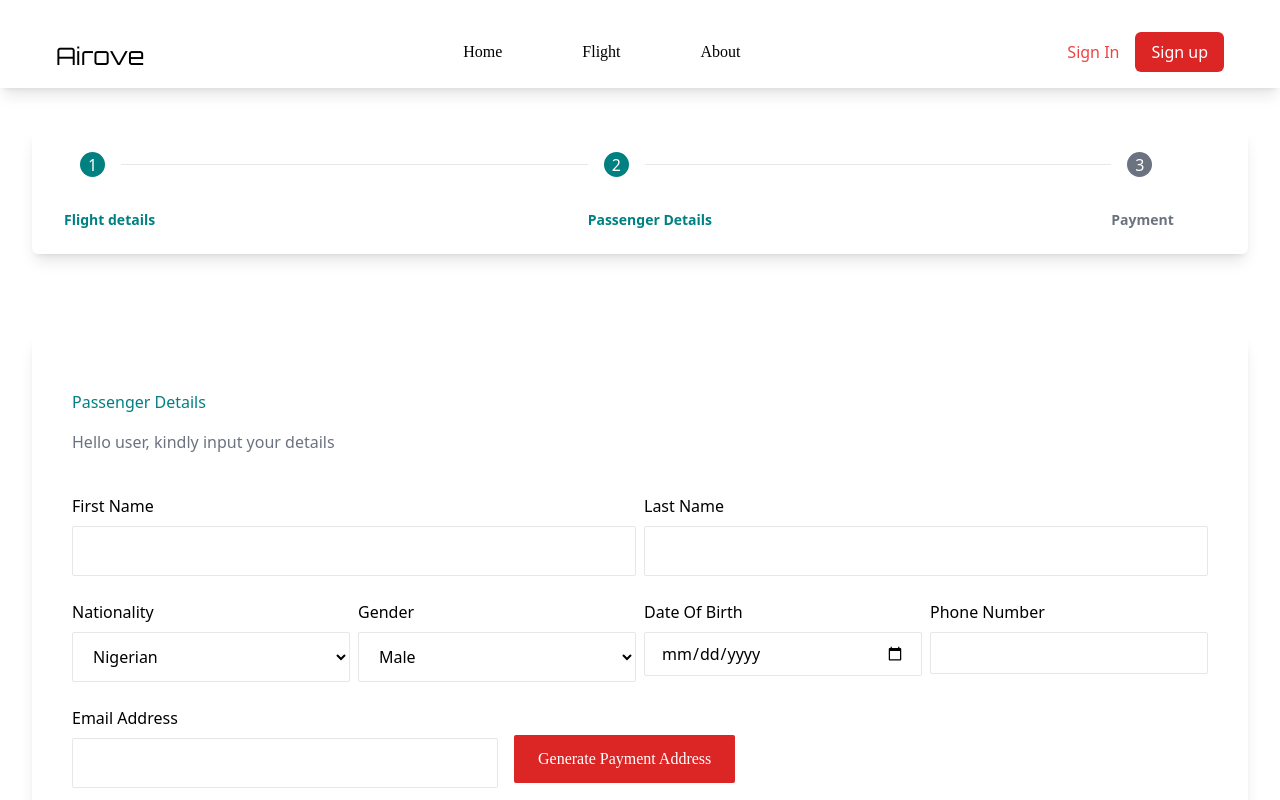
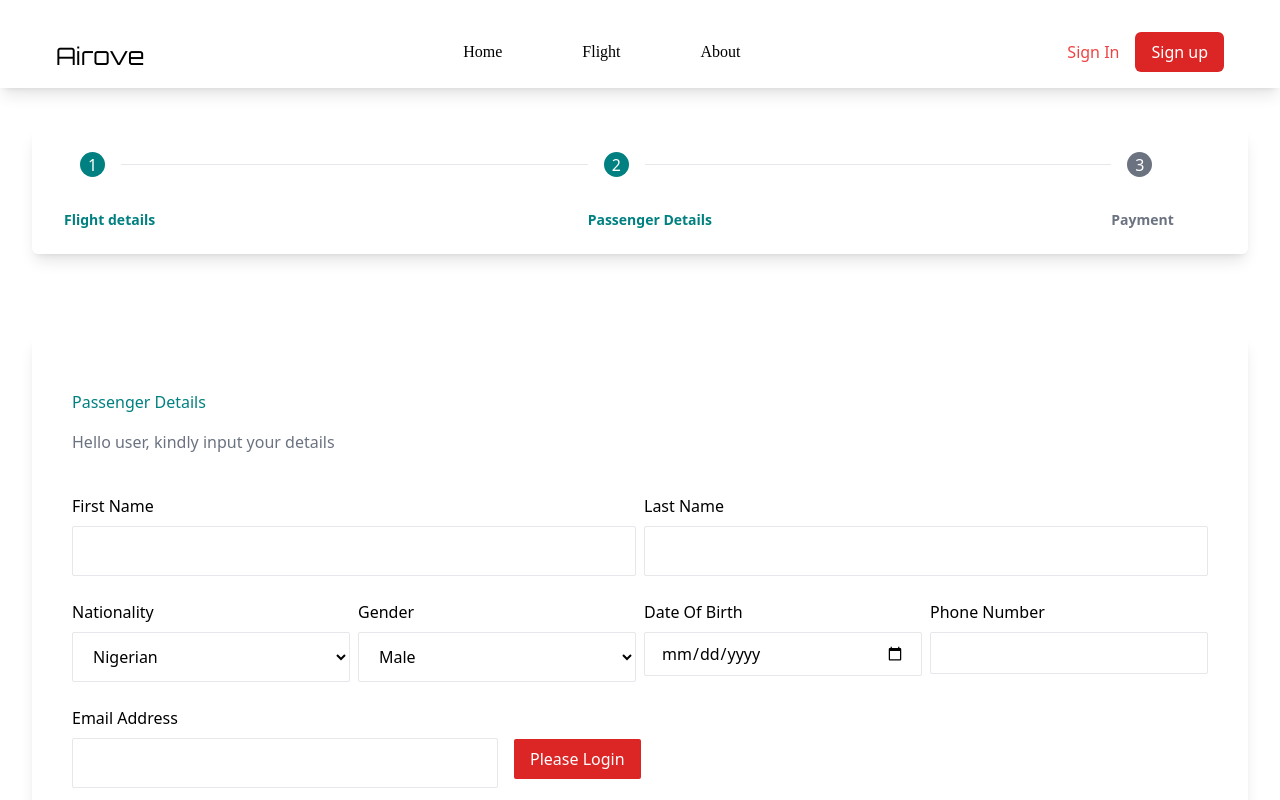
Before and after one commit to nodeNinjas01/Airove, a React (Vite) app: page /flight-two in a window 1280 px wide. Shown: the top 800 px of the page. Built offline with nearby package versions, Linux system fonts and the light colour scheme.

Commit message:
added conditions to generate wallet page

```diff
--- a/src/pages/flight-two.jsx
+++ b/src/pages/flight-two.jsx
@@ -22,7 +22,7 @@ const FlightTwo = () => {
     nationality: '',
     gender: '',
     price_amount: 0,
-    customer_did: ''
+    customer_did: null
   })
   const navigateFunction = () => {
     navigate('/flight-three')
@@ -55,8 +55,12 @@ const FlightTwo = () => {
         ? currentTicket?.businessPrice
         : currentTicket?.firstClassPrice
 
-    const userData = localStorage.getItem('airove') ? JSON.parse(localStorage.getItem('airove')) : ''
+    const userData = localStorage.getItem('airove') ? JSON.parse(localStorage.getItem('airove')) : null
+    if (userData) {
       setFormData({ ...formData, price_amount: amt * bitcoinPrice, customer_did: userData?.data?.did })
+
+    }
+    console.log(formData?.customer_did, 'DID');
 
 
   }, [])
@@ -163,6 +167,12 @@ const FlightTwo = () => {
 
               </div>
             </div>
+            {formData?.customer_did === null ? <button
+            onClick={()=>{
+              navigate('/sign-in')
+            }}
+            className='bg-red-600 mt-8 px-4 py-2 rounded-sm text-white'>Please Login</button> :
+
               <div className='mt-8'>
                 {loadingState ? <button
 
@@ -184,6 +194,7 @@ const FlightTwo = () => {
                   </button>
                 }
               </div>
+            }
           </div>
 
 
```
Lines whose indentation alone changed are shown as unchanged.
